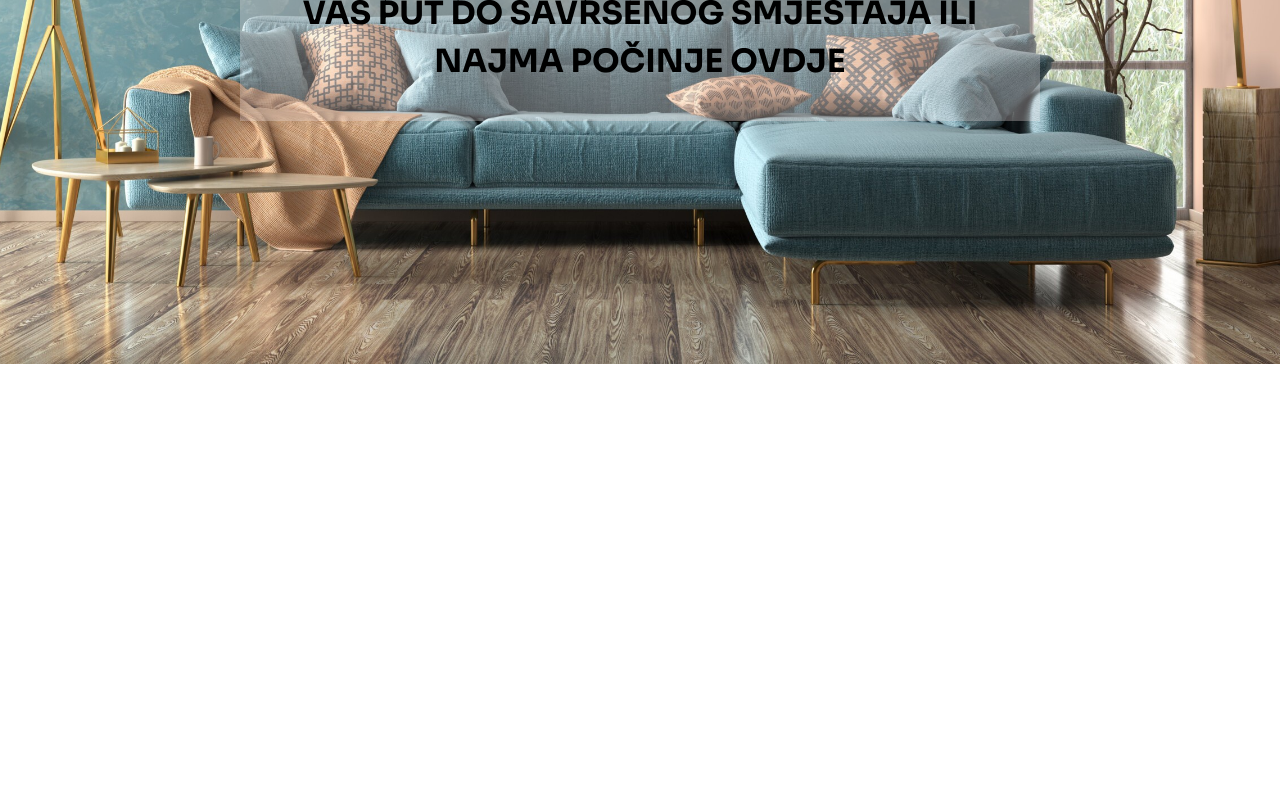
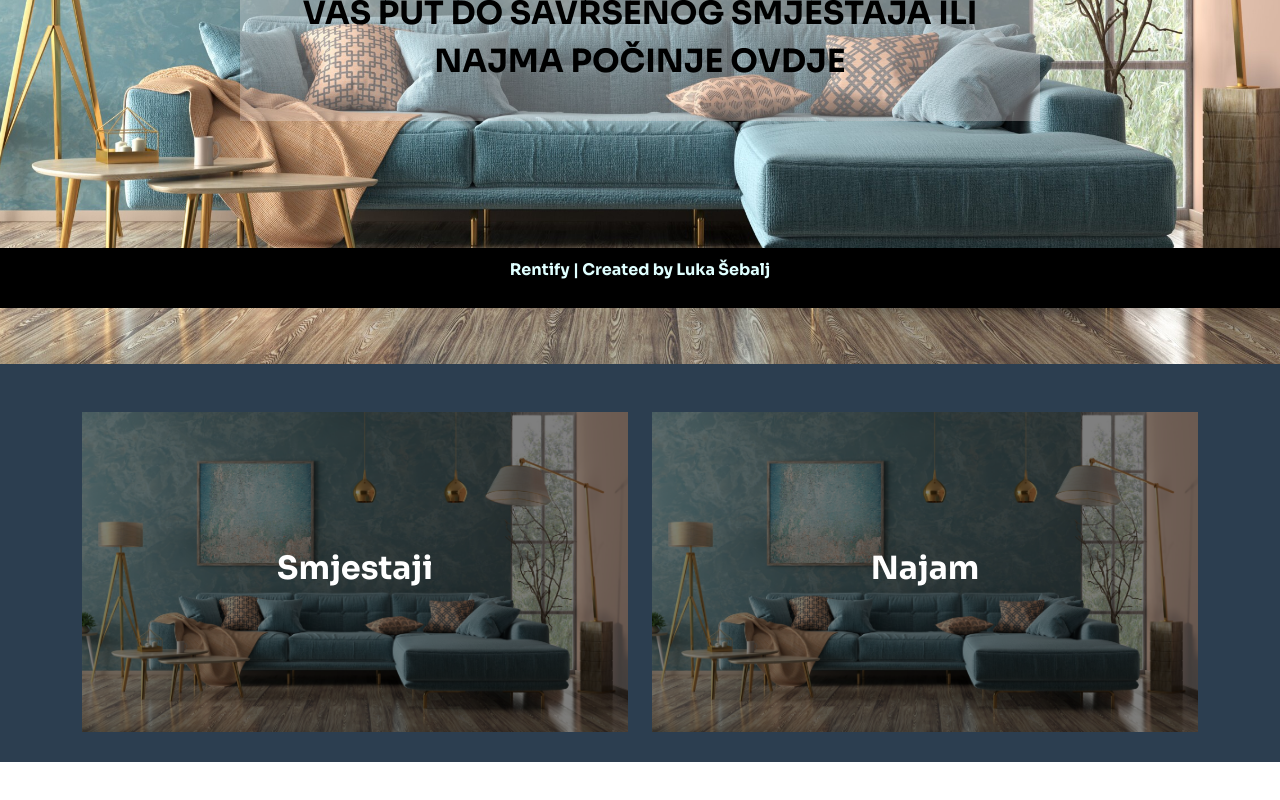
Before and after one commit to lsebalj1/rentify-frontend, a Vue app: page /home in a window 1280 px wide. Shown: the part 492-1292 px from the top of the page. Before the commit the page ends 856 px from the top, so only its background shows below. Built offline with nearby package versions, Linux system fonts and the light colour scheme.

Commit message:
Ispravak greški s routingom, kreiranje HomeScreenContainers i Footer komponenti

```diff
--- a/src/App.vue
+++ b/src/App.vue
@@ -1,20 +1,17 @@
 <template>
   <div id="app">
     <NavigationComponent />
-
-   <HomeScreenBackgroundImage>
-     <WelcomeSection></WelcomeSection>
-    </HomeScreenBackgroundImage>
-    <!-- <FlexList></FlexList>-->
+    <router-view/>
 
   </div>
 </template>
 
 <script>
-//import FlexList from './components/FlexList.vue';
 import NavigationComponent from './components/NavigationComponent.vue';
 import HomeScreenBackgroundImage from './components/HomeScreenBackgroundImage.vue';
 import WelcomeSection from './components/WelcomeSection.vue';
+import HomeScreenContainers from './components/HomeScreenContainers.vue';
+import Footer from './components/Footer.vue';
 
 export default {
   name: 'App',
@@ -23,6 +20,8 @@ export default {
     //FlexList,
     HomeScreenBackgroundImage,
     WelcomeSection,
+    HomeScreenContainers,
+    Footer,
   },
 };
 </script>
--- /dev/null
+++ b/src/components/Footer.vue
@@ -0,0 +1,32 @@
+<!-- SmallFooter.vue -->
+<template>
+    <footer class="footer">
+      <div class="container">
+        <p>
+          {{ projectName }} | Created by {{ creatorName }}
+        </p>
+      </div>
+    </footer>
+  </template>
+
+  <script>
+  export default {
+    data() {
+      return {
+        projectName: 'Rentify',
+        creatorName: 'Luka Šebalj',
+      };
+    },
+  };
+  </script>
+
+  <style scoped>
+  .footer {
+    background-color: black;
+    padding: 10px 0;
+    text-align: center;
+    position: fixed;
+    bottom: 0;
+    width: 100%;
+  }
+  </style>
--- /dev/null
+++ b/src/components/HomeScreenContainers.vue
@@ -0,0 +1,63 @@
+<template>
+    <div class="container my-5">
+      <div class="row">
+        <div class="col-md-6">
+          <div class="image-container" :style="{ backgroundImage: 'url(' + require('../assets/background.jpg') + ')' }">
+            <div class="overlay">
+              <div class="text">
+                <h2>Smjestaji</h2>
+              </div>
+            </div>
+          </div>
+        </div>
+        <div class="col-md-6">
+          <div class="image-container" :style="{ backgroundImage: 'url(' + require('../assets/background.jpg') + ')' }">
+            <div class="overlay">
+              <div class="text">
+                <h2>Najam</h2>
+              </div>
+            </div>
+          </div>
+        </div>
+      </div>
+    </div>
+  </template>
+
+  <script>
+  export default {
+    data() {
+      return {
+        leftImage: 'path/to/left-image.jpg',
+        rightImage: 'path/to/right-image.jpg',
+      };
+    },
+  };
+  </script>
+
+  <style scoped>
+  .image-container {
+    position: relative;
+    height: 40vh;
+    background-size: cover;
+    background-position: center;
+    margin-bottom: 30px;
+  }
+
+  .overlay {
+    position: absolute;
+    top: 0;
+    left: 0;
+    width: 100%;
+    height: 100%;
+    background: rgba(0, 0, 0, 0.5);
+    display: flex;
+    flex-direction: column;
+    justify-content: center;
+    align-items: center;
+  }
+
+  .text {
+    color: #fff;
+    text-align: center;
+  }
+  </style>
--- a/src/components/NavigationComponent.vue
+++ b/src/components/NavigationComponent.vue
@@ -39,7 +39,7 @@ export default {
   methods: {
     debugClick() {
       // eslint-disable-next-line
-      debugger
+      //debugger
       console.log('Link clicked!');
     },
   },
--- a/src/views/HomeScreen.vue
+++ b/src/views/HomeScreen.vue
@@ -1,10 +1,11 @@
 <template>
     <div id="app">
-      <NavigationComponent />
 
       <HomeScreenBackgroundImage>
        <WelcomeSection></WelcomeSection>
       </HomeScreenBackgroundImage>
+      <HomeScreenContainers></HomeScreenContainers>
+      <Footer></Footer>
     </div>
   </template>
 
@@ -12,6 +13,8 @@
   import NavigationComponent from '../components/NavigationComponent.vue';
   import HomeScreenBackgroundImage from '../components/HomeScreenBackgroundImage.vue';
   import WelcomeSection from '../components/WelcomeSection.vue';
+  import HomeScreenContainers from '../components/HomeScreenContainers.vue';
+  import Footer from '../components/Footer.vue';
 
   export default {
     name: 'HomeScreen',
@@ -19,6 +22,8 @@
       NavigationComponent,
       HomeScreenBackgroundImage,
       WelcomeSection,
+      HomeScreenContainers,
+      Footer,
     },
   };
   </script>
--- a/src/views/NajamScreen.vue
+++ b/src/views/NajamScreen.vue
@@ -1,6 +1,5 @@
 <template>
     <div>
-      <NavigationComponent />
      <FlexList></FlexList>
     </div>
   </template>
--- a/src/views/SmjestajiScreen.vue
+++ b/src/views/SmjestajiScreen.vue
@@ -1,18 +1,15 @@
 <template>
-    <div>sdsdasdas
-      <NavigationComponent />
+    <div>
      <FlexList></FlexList>
     </div>
   </template>
 
   <script>
   import FlexList from '../components/FlexList.vue';
-  import NavigationComponent from '../components/NavigationComponent.vue';
 
   export default {
     name: 'SmjestajiScreen',
     components: {
-      NavigationComponent,
       FlexList,
     },
   };
```
